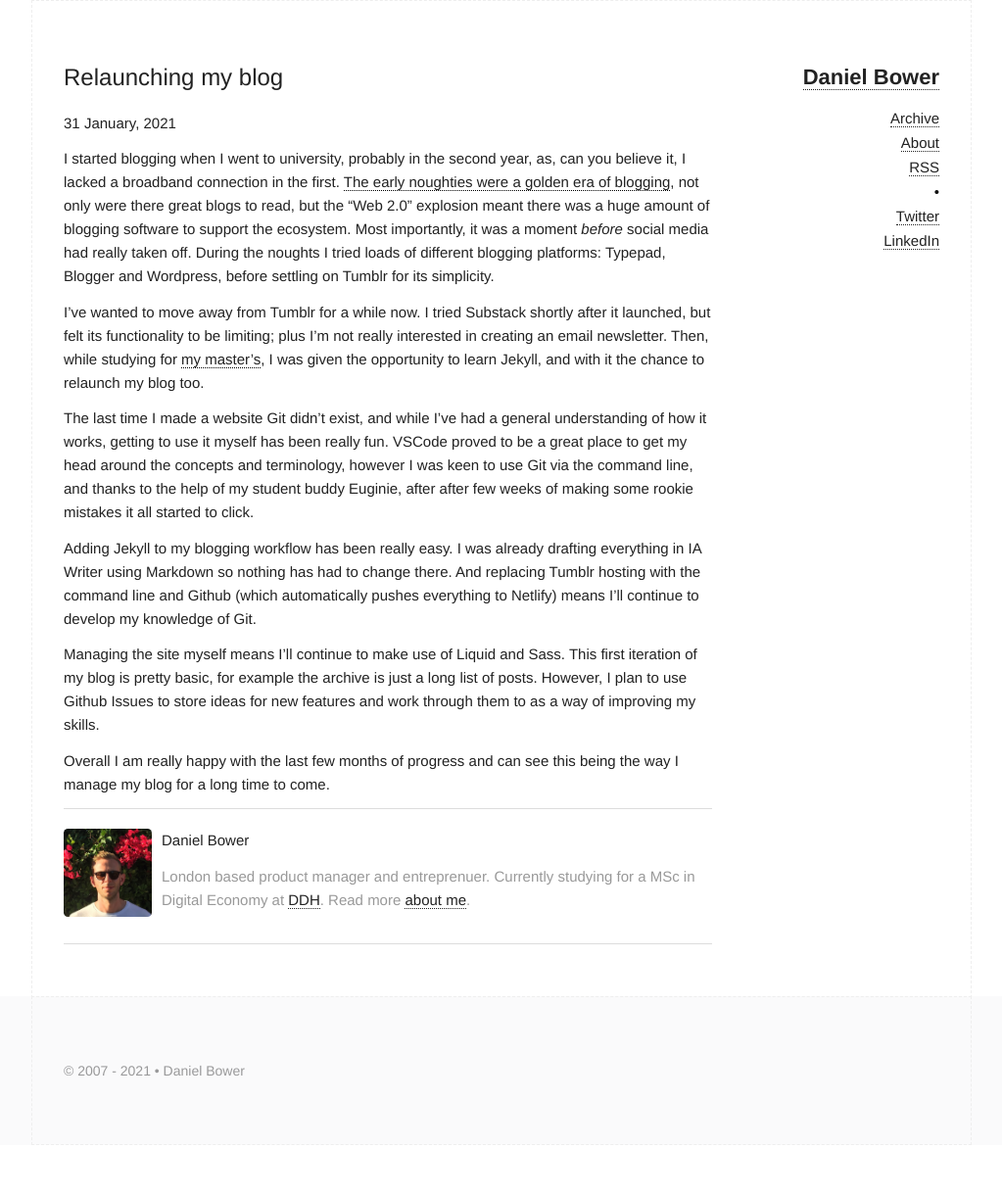
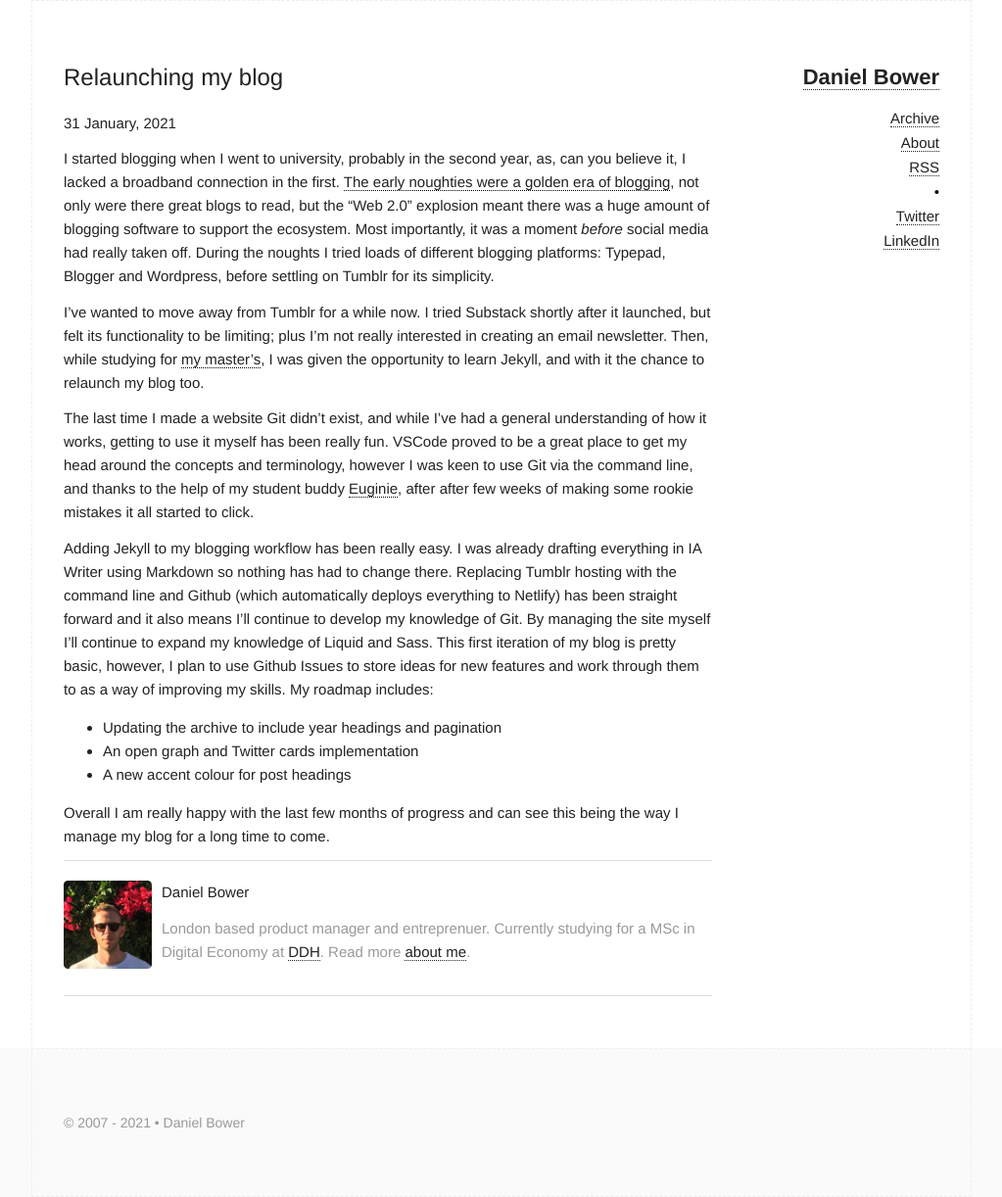
Before and after one commit to danielbower/personal-blog, a Jekyll site: the page built from _posts/2021-01-31-relaunching-blog.md, in a window 1280 px wide. Shown: the whole page at 98% size, without its empty margins (128-1151 px from the left). Built offline with Jekyll 4.4.1, drawn with Linux system fonts in a browser that asks for light colours; before the commit the page ends 1169 px from its top, so only the background shows below that.

Commit message:
Re-launch post update

```diff
--- a/_posts/2021-01-31-relaunching-blog.md
+++ b/_posts/2021-01-31-relaunching-blog.md
@@ -8,10 +8,12 @@ I started blogging when I went to university, probably in the second year, as, c
 
 I've wanted to move away from Tumblr for a while now. I tried Substack shortly after it launched, but felt its functionality to be limiting; plus I'm not really interested in creating an email newsletter. Then, while studying for [my master's]({%- post_url 2020-09-09-digital-economy-msc -%}), I was given the opportunity to learn Jekyll, and with it the chance to relaunch my blog too.
 
-The last time I made a website Git didn't exist, and while I've had a general understanding of how it works, getting to use it myself has been really fun. VSCode proved to be a great place to get my head around the concepts and terminology, however I was keen to use Git via the command line, and thanks to the help of my student buddy Euginie, after after few weeks of making some rookie mistakes it all started to click.
+The last time I made a website Git didn't exist, and while I've had a general understanding of how it works, getting to use it myself has been really fun. VSCode proved to be a great place to get my head around the concepts and terminology, however I was keen to use Git via the command line, and thanks to the help of my student buddy [Euginie](https://github.com/eugenierqs), after after few weeks of making some rookie mistakes it all started to click.
 
-Adding Jekyll to my blogging workflow has been really easy. I was already drafting everything in IA Writer using Markdown so nothing has had to change there. And replacing Tumblr hosting with the command line and Github (which automatically pushes everything to Netlify) means I'll continue to develop my knowledge of Git.
+Adding Jekyll to my blogging workflow has been really easy. I was already drafting everything in IA Writer using Markdown so nothing has had to change there. Replacing Tumblr hosting with the command line and Github (which automatically deploys everything to Netlify) has been straight forward and it also means I'll continue to develop my knowledge of Git. By managing the site myself I'll continue to expand my knowledge of Liquid and Sass. This first iteration of my blog is pretty basic, however, I plan to use Github Issues to store ideas for new features and work through them to as a way of improving my skills. My roadmap includes:
 
-Managing the site myself means I'll continue to make use of Liquid and Sass. This first iteration of my blog is pretty basic, for example the archive is just a long list of posts. However, I plan to use Github Issues to store ideas for new features and work through them to as a way of improving my skills.
+- Updating the archive to include year headings and pagination
+- An open graph and Twitter cards implementation
+- A new accent colour for post headings
 
 Overall I am really happy with the last few months of progress and can see this being the way I manage my blog for a long time to come.
```
